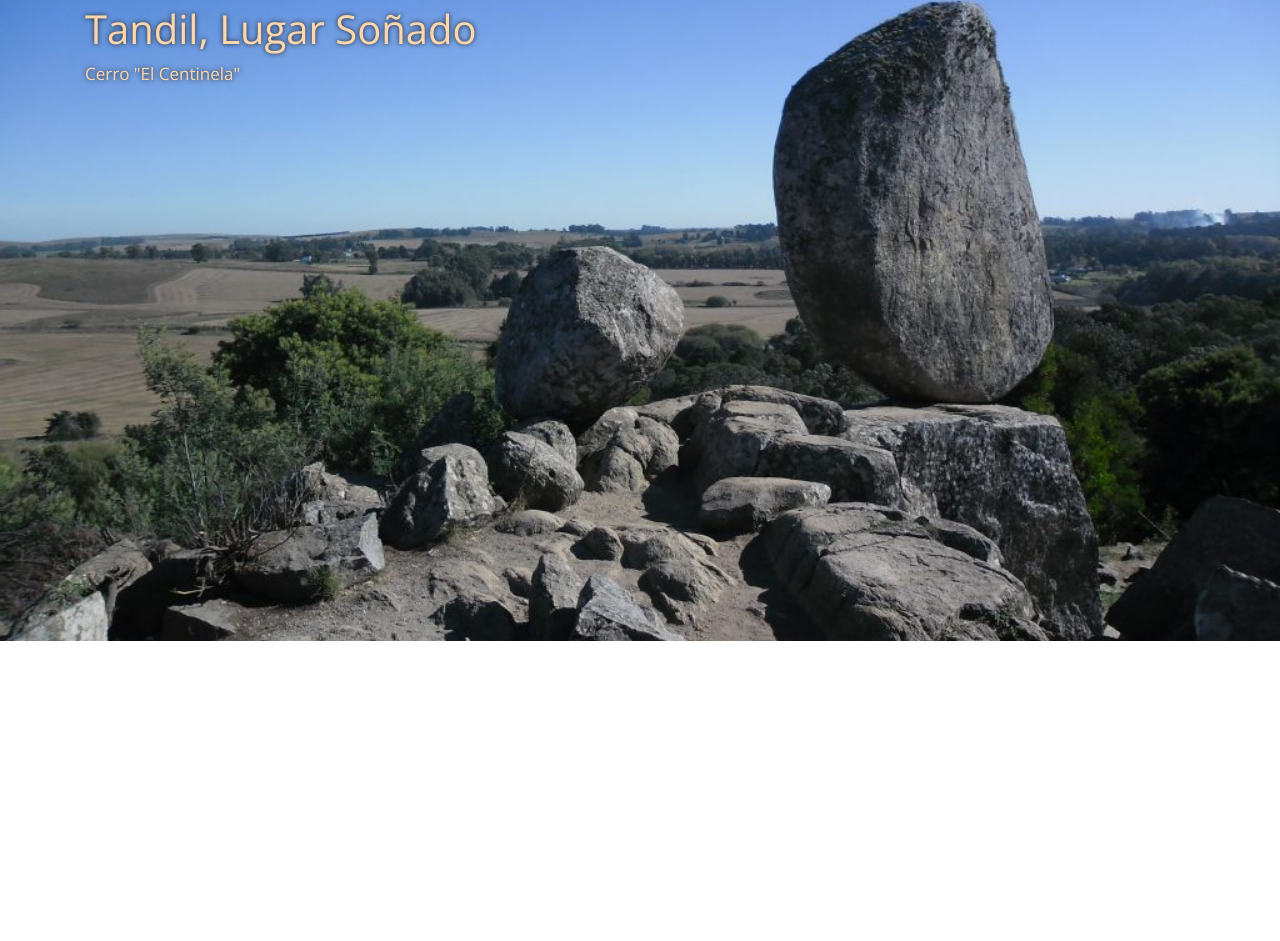
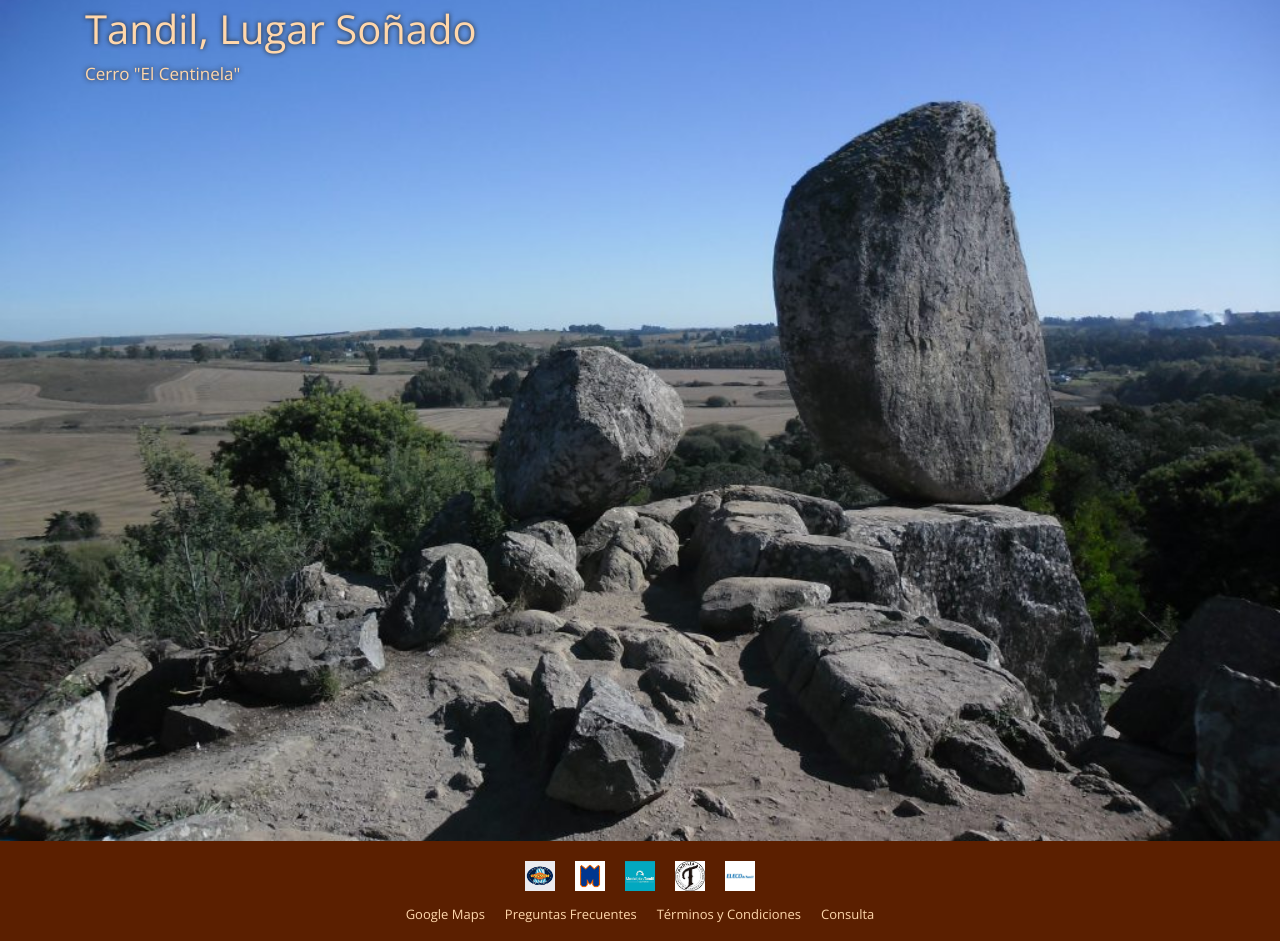
Before and after one commit to Leandro22sep/Desafio5, a plain HTML site: page index.html in a window 1280 px wide. Shown: the part 169-1110 px from the top of the page. Before the commit the page ends 842 px from the top, so only its background shows below. Drawn offline with nearby package versions, Linux system fonts and the light colour scheme.

Commit message:
home terminado

```diff
--- a/css/style.css
+++ b/css/style.css
@@ -4,7 +4,10 @@
     padding: 0;
     font-family: 'Open Sans', sans-serif;
 }
-.tituloHome{
+body{
+    width: 100%;
+}
+.tituloHeader{
     font-size: xx-large;
 }
 header{
@@ -27,7 +30,9 @@ header{
     background-image: url(../images/centinela_principal.jpg);
     background-position: center;
     background-size: cover;
-    height: 500px;
+    height: 650px;
+    width: 100%;
+    margin-bottom: 0;
 }
 .imagenPrincipalHome div h2{
     color: #ffd7ab;
@@ -41,11 +46,38 @@ header{
 }
 @media only screen and (min-width: 1200px){
     .imagenPrincipalHome{
-        height: 700px;
+        height: 900px;
+        margin-bottom: 0;
     }
 }
 @media only screen and (max-width: 480px){
     .imagenPrincipalHome{
         height: 300px;
+        margin-bottom: 0;
     }
 }
+.enlacesFooter ul li a{
+    font-size: small;
+    padding: 10px;
+}
+.patrocinadores img{
+    width: 50px;
+    height: 50px;
+    padding: 10px;
+}
+.pieDePagina{
+    width: 100%;
+    background-color: #5b1f00;
+    padding-top: 10px;
+}
+@media only screen and (max-width: 480px){
+    .enlacesFooter ul li a{
+        font-size: xx-small;
+        padding: 5px;
+    }
+    .patrocinadores img{
+        width: 30px;
+        height: 30px;
+        padding: 5px;
+    }
+}
--- a/index.html
+++ b/index.html
@@ -13,7 +13,7 @@
 
 <body>
     <header class="clearfix my-auto p-2">
-        <h1 class="float-left tituloHome my-auto">Turismo Tandil</h1>
+        <h1 class="float-left tituloHeader my-auto">Turismo Tandil</h1>
               <ul class="d-flex justify-content-end float-right list-unstyled my-auto">
                 <li class="p-1">
                   <a class="" href="https://facebook.com" target="_blank">
@@ -70,6 +70,24 @@
           <p>Cerro "El Centinela"</p>
         </div>
       </div>
+      <footer class="pieDePagina">
+        <section class="patrocinadores col-12 d-flex justify-content-center">
+            <img src="images/cagnoli.png" alt="cagnoli">
+            <img src="images/monarca.png" alt="monarca">
+            <img src="images/municipio_tandil.jpg" alt="municipio_de_tandil">
+            <img src="images/tandilia_cerveceria.jpg" alt="cerveceria_tandilia">
+            <img src="images/el_eco.jpg" alt="el_eco">
+        </section>
+        <section class="enlacesFooter col-12 d-flex justify-content-center">
+            <ul class="d-flex justify-content-center">
+                <li class="list-unstyled"><a class="colorMarronClaro" href="https://goo.gl/maps/RijAHWf3kDMgb45k6" target="_blank">Google Maps</a></li>
+                <li class="list-unstyled"><a class="colorMarronClaro" href="">Preguntas Frecuentes</a></li>
+                <li class="list-unstyled"><a class="colorMarronClaro" href="">Términos y Condiciones</a></li>
+                <li class="list-unstyled"><a class="colorMarronClaro" href="">Consulta</a></li>
+            </ul>
+        </section>
+    </footer>
+
 
 
 
```
Also changed, not shown: images/cagnoli.png (added).
